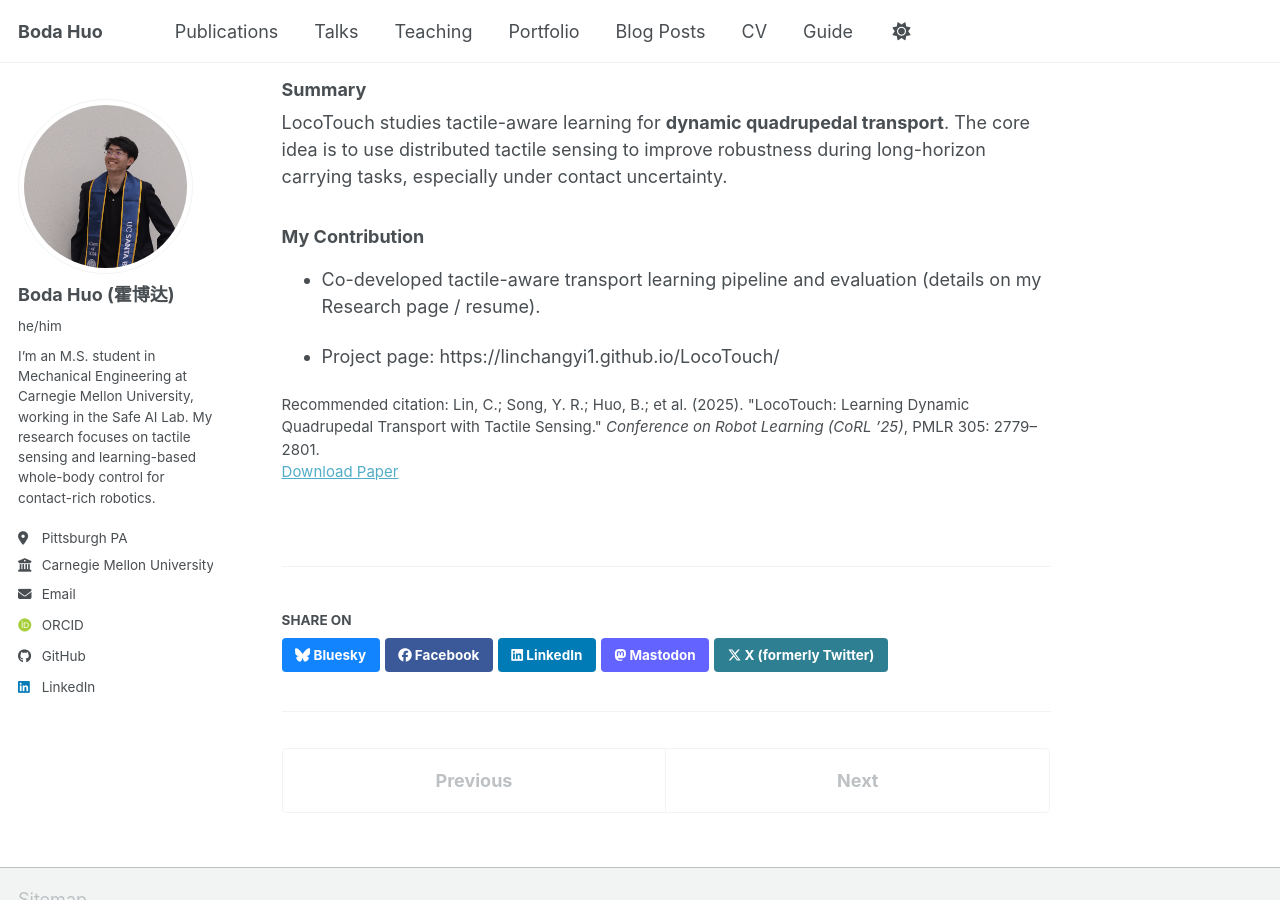
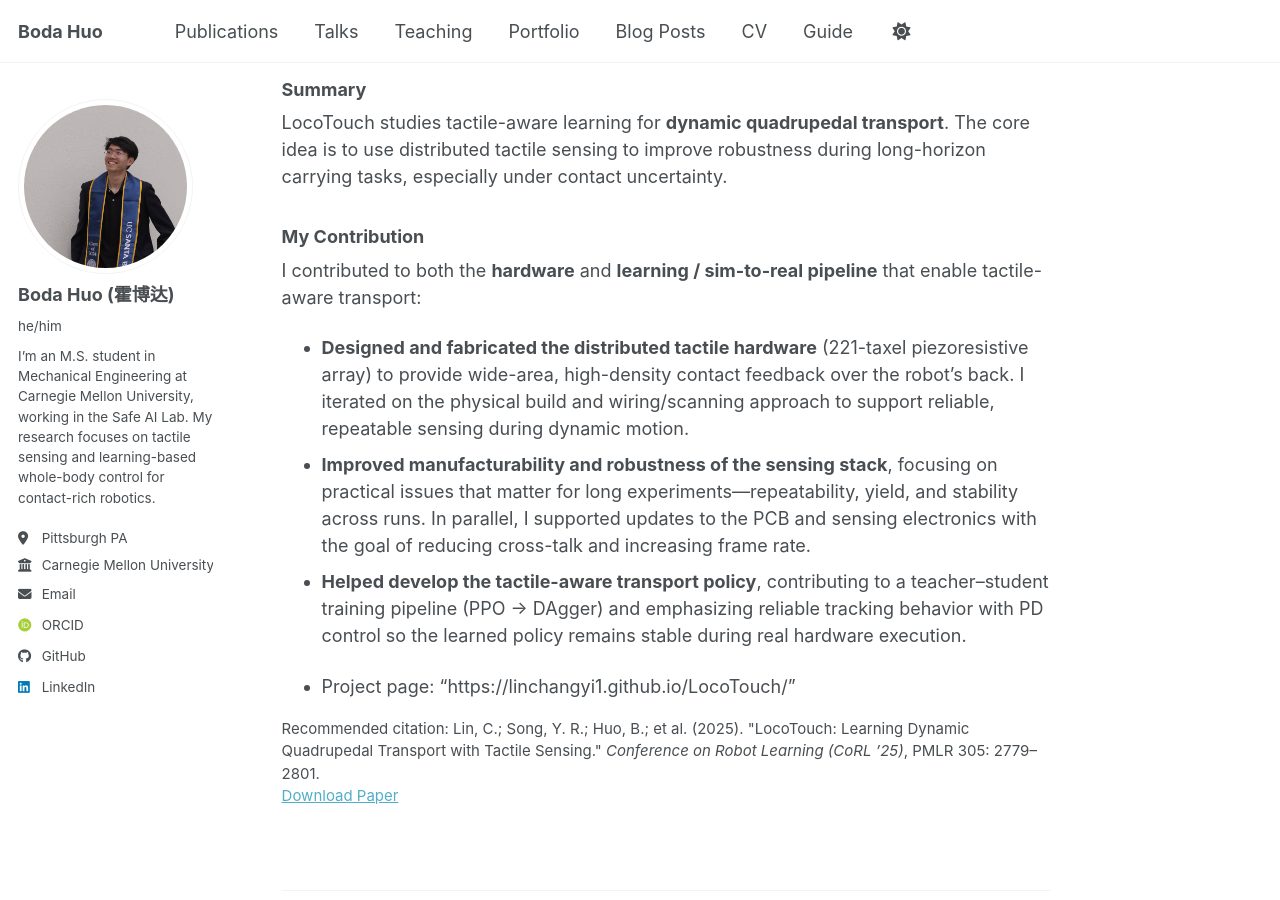
Before and after one commit to bodahuo/bodahuo.github.io, a Jekyll site: the page built from _publications/LocoTouch.md, in a window 1280 px wide and 900 px high, scrolled down 208 px. Built offline with Jekyll 4.4.1, drawn with Linux system fonts in a browser that asks for light colours; some web fonts are replaced; a script bundle is joined from its source files by our own code; library files that are not in the unit come from our copies.

Commit message:
Update LocoTouch publication details and contributions
Updated the publication date and enhanced the contribution details for the LocoTouch project.

```diff
--- a/_publications/LocoTouch.md
+++ b/_publications/LocoTouch.md
@@ -16,6 +16,10 @@ citation: 'Lin, C.; Song, Y. R.; Huo, B.; et al. (2025). &quot;LocoTouch: Learni
 LocoTouch studies tactile-aware learning for **dynamic quadrupedal transport**. The core idea is to use distributed tactile sensing to improve robustness during long-horizon carrying tasks, especially under contact uncertainty.
 
 ### My Contribution
-- Co-developed tactile-aware transport learning pipeline and evaluation (details on my Research page / resume).
+I contributed to both the **hardware** and **learning / sim-to-real pipeline** that enable tactile-aware transport:
 
-- Project page: https://linchangyi1.github.io/LocoTouch/
+- **Designed and fabricated the distributed tactile hardware** (221-taxel piezoresistive array) to provide wide-area, high-density contact feedback over the robot’s back. I iterated on the physical build and wiring/scanning approach to support reliable, repeatable sensing during dynamic motion.
+- **Improved manufacturability and robustness of the sensing stack**, focusing on practical issues that matter for long experiments—repeatability, yield, and stability across runs. In parallel, I supported updates to the PCB and sensing electronics with the goal of reducing cross-talk and increasing frame rate.
+- **Helped develop the tactile-aware transport policy**, contributing to a teacher–student training pipeline (PPO → DAgger) and emphasizing reliable tracking behavior with PD control so the learned policy remains stable during real hardware execution.
+
+- Project page: "https://linchangyi1.github.io/LocoTouch/"
```
Also changed, not shown: other parts of _publications/LocoTouch.md (+1 -1 lines).
